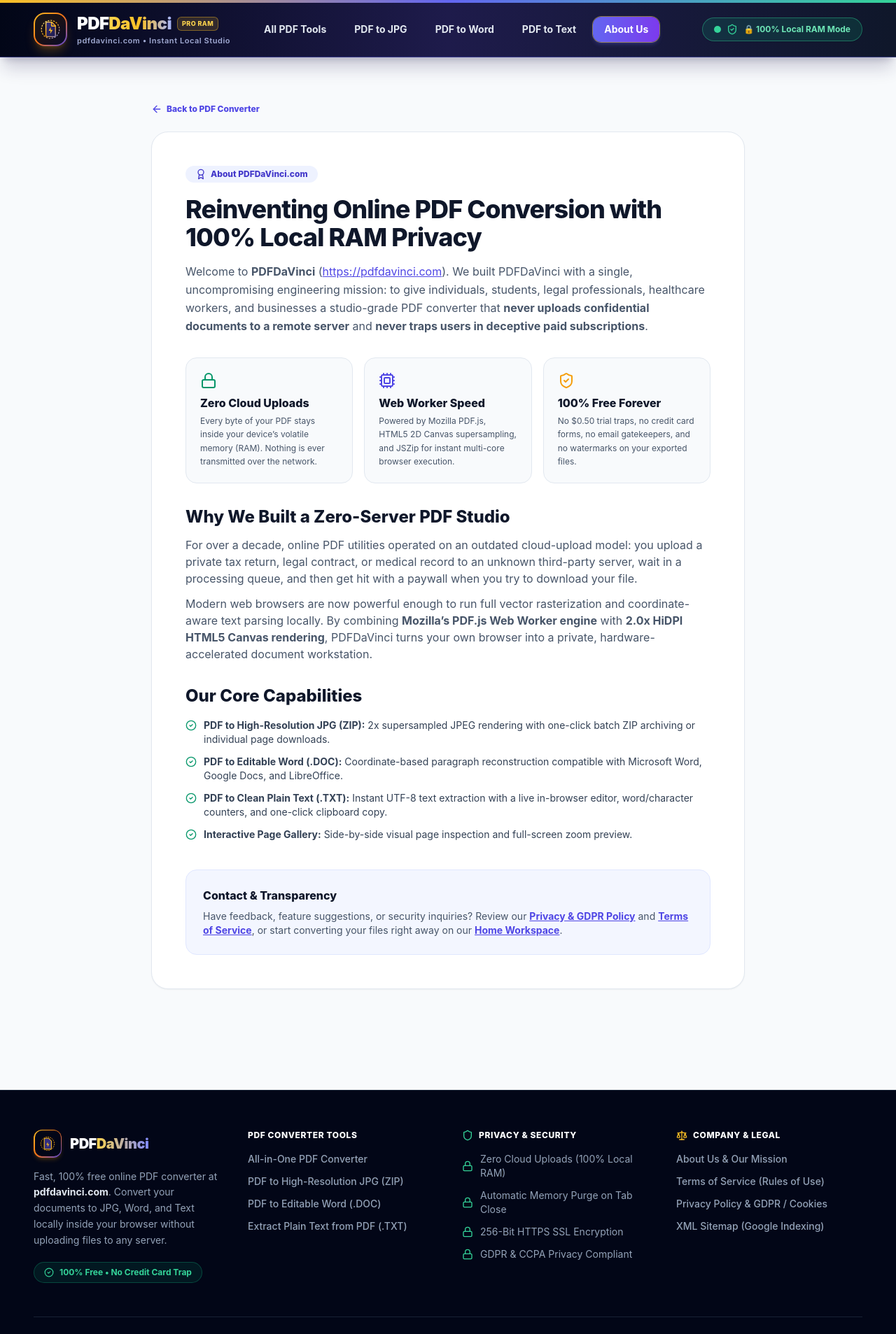
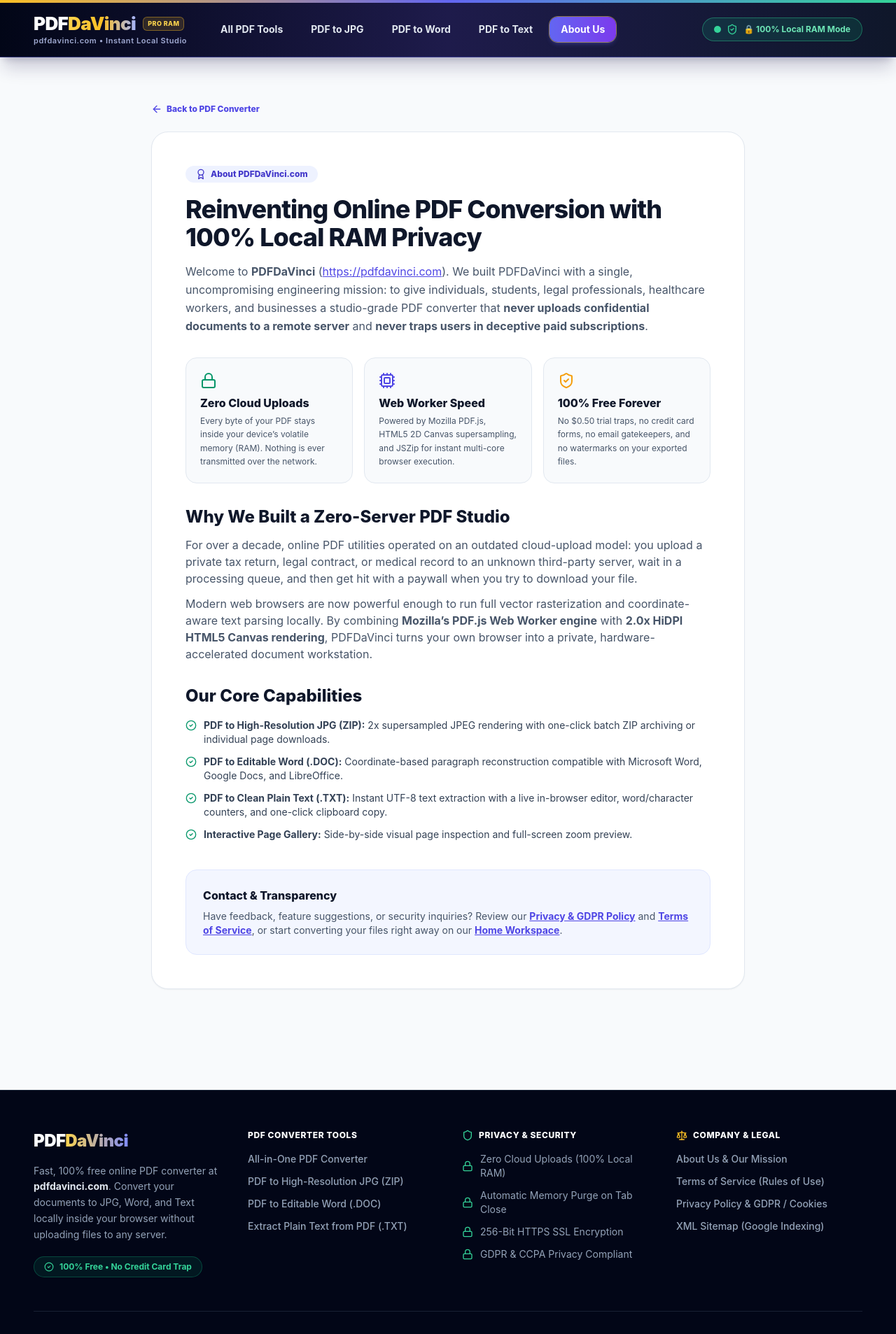
Before and after one commit to bellapistola3/pdf-master-pro, a Next.js app: page /about in a window 1280 px wide. Shown: the top 1907 px of the page at 70% size. Built offline with nearby package versions, Linux system fonts and the light colour scheme.

Commit message:
Remove custom SVG emblem icon from Header and Footer

```diff
--- a/components/Footer.tsx
+++ b/components/Footer.tsx
@@ -13,38 +13,8 @@ export default function Footer() {
           {/* Column 1: Brand & Mission */}
           <div className="flex flex-col justify-between">
             <div>
-              <Link href="/" className="mb-4 flex items-center gap-3">
-                <div className="flex h-10 w-10 items-center justify-center rounded-xl bg-gradient-to-br from-amber-400 via-orange-500 to-indigo-600 p-[1.5px] shadow-md shadow-amber-500/20">
-                  <div className="flex h-full w-full items-center justify-center rounded-[10px] bg-slate-950">
-                    <svg
-                      viewBox="0 0 40 40"
-                      fill="none"
-                      xmlns="http://www.w3.org/2000/svg"
-                      className="h-6 w-6"
-                      aria-hidden="true"
-                    >
-                      <circle
-                        cx="20"
-                        cy="20"
-                        r="16"
-                        stroke="#F59E0B"
-                        strokeWidth="1.6"
-                        strokeDasharray="3 2"
-                      />
-                      <path
-                        d="M12 9C12 7.89543 12.8954 7 14 7H22.5L29 13.5V31C29 32.1046 28.1046 33 27 33H14C12.8954 33 12 32.1046 12 31V9Z"
-                        fill="#312E81"
-                        stroke="#FBBF24"
-                        strokeWidth="1.8"
-                      />
-                      <path
-                        d="M20.5 16L17 22.5H20.5L19.5 28L24 21H20.5L20.5 16Z"
-                        fill="#FBBF24"
-                      />
-                    </svg>
-                  </div>
-                </div>
-                <span className="text-xl font-black tracking-tight text-white">
+              <Link href="/" className="mb-4 inline-flex items-center">
+                <span className="text-2xl font-black tracking-tight text-white">
                   PDF
                   <span className="bg-gradient-to-r from-amber-300 to-indigo-400 bg-clip-text text-transparent">
                     DaVinci
--- a/components/Header.tsx
+++ b/components/Header.tsx
@@ -35,60 +35,12 @@ export default function Header({ hasLoadedFile = false, onResetFile }: HeaderPro
         <div className="flex items-center gap-8">
           <Link
             href="/"
-            className="group flex items-center gap-3.5 focus:outline-none"
+            className="group flex items-center focus:outline-none"
             aria-label="PDFDaVinci Home"
           >
-            <div className="relative flex h-12 w-12 items-center justify-center rounded-2xl bg-gradient-to-br from-amber-400 via-orange-500 to-indigo-600 p-[2px] shadow-lg shadow-amber-500/25 transition-transform duration-200 group-hover:scale-105">
-              <div className="flex h-full w-full items-center justify-center rounded-[14px] bg-slate-950/90">
-                <svg
-                  viewBox="0 0 40 40"
-                  fill="none"
-                  xmlns="http://www.w3.org/2000/svg"
-                  className="h-8 w-8"
-                  aria-hidden="true"
-                >
-                  <circle
-                    cx="20"
-                    cy="20"
-                    r="16"
-                    stroke="url(#davinciGold)"
-                    strokeWidth="1.6"
-                    strokeDasharray="3 2"
-                  />
-                  <path
-                    d="M12 9C12 7.89543 12.8954 7 14 7H22.5L29 13.5V31C29 32.1046 28.1046 33 27 33H14C12.8954 33 12 32.1046 12 31V9Z"
-                    fill="url(#davinciIndigo)"
-                    stroke="url(#davinciGold)"
-                    strokeWidth="1.8"
-                  />
-                  <path
-                    d="M22 7V13C22 13.5523 22.4477 14 23 14H29"
-                    stroke="#FBBF24"
-                    strokeWidth="1.8"
-                    strokeLinecap="round"
-                  />
-                  <path
-                    d="M20.5 16L17 22.5H20.5L19.5 28L24 21H20.5L20.5 16Z"
-                    fill="#FBBF24"
-                  />
-                  <defs>
-                    <linearGradient id="davinciGold" x1="6" y1="6" x2="34" y2="34" gradientUnits="userSpaceOnUse">
-                      <stop stopColor="#FDE68A" />
-                      <stop offset="0.5" stopColor="#F59E0B" />
-                      <stop offset="1" stopColor="#818CF8" />
-                    </linearGradient>
-                    <linearGradient id="davinciIndigo" x1="12" y1="7" x2="29" y2="33" gradientUnits="userSpaceOnUse">
-                      <stop stopColor="#312E81" />
-                      <stop offset="1" stopColor="#1E1B4B" />
-                    </linearGradient>
-                  </defs>
-                </svg>
-              </div>
-            </div>
-
             <div className="flex flex-col">
-              <div className="flex items-center gap-2">
-                <span className="text-xl font-black tracking-tight text-white sm:text-2xl">
+              <div className="flex items-center gap-2.5">
+                <span className="text-2xl font-black tracking-tight text-white sm:text-[26px]">
                   PDF
                   <span className="bg-gradient-to-r from-amber-300 via-amber-400 to-indigo-300 bg-clip-text text-transparent">
                     DaVinci
```
Also changed, not shown: app/icon.svg, 36 other files (tests, documents, lock files or other folders).
